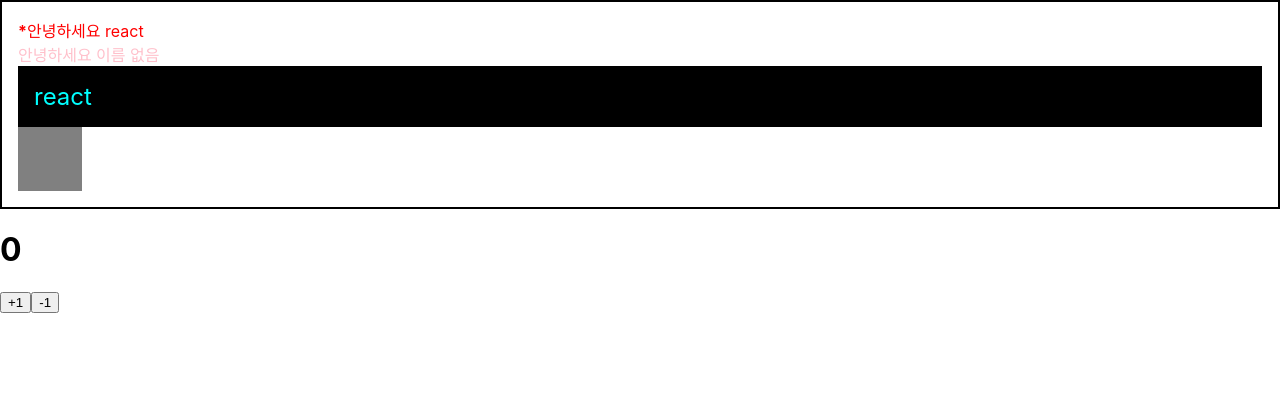
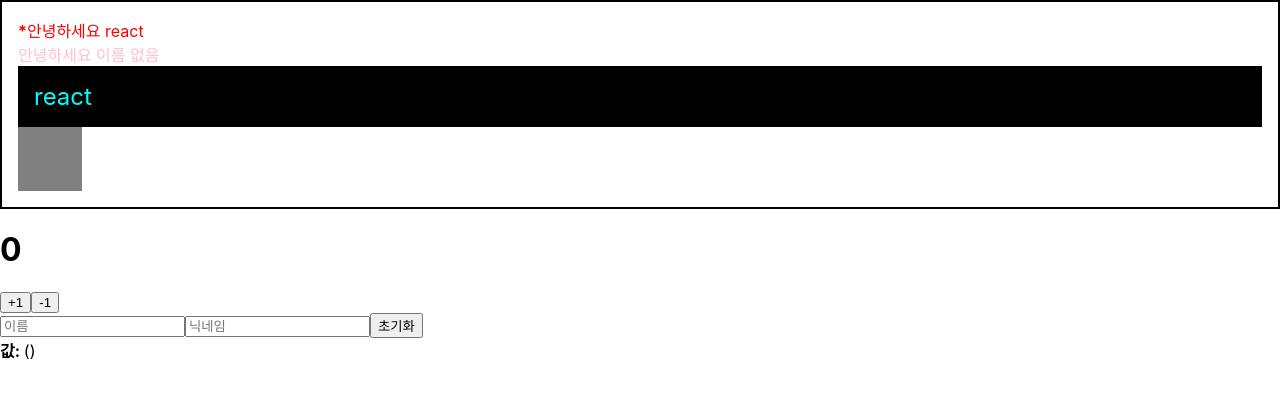
Before and after one commit to JeongIn37/react, a React (Create React App) app: page / in a window 1280 px wide. Shown: the top 398 px of the page. Built offline with nearby package versions, Linux system fonts and the light colour scheme.

Commit message:
input status

```diff
--- a/src/App.js
+++ b/src/App.js
@@ -2,6 +2,7 @@
 import Hello from './Hello';
 import Wrapper from './Wrapper';
 import Counter from './Counter';
+import InputSample from './InputSample';
 import './App.css';
 
 function App() {
@@ -22,6 +23,7 @@
       <div className="gray-box"></div>
     </Wrapper>
     <Counter/>
+    <InputSample/>
     </>
   )
 }
--- /dev/null
+++ b/src/InputSample.js
@@ -0,0 +1,40 @@
+import React, { useState } from 'react';
+
+function InputSample() {
+  const [inputs, setInputs] = useState({
+    name: '',
+    nickname: ''
+  });
+
+  const { name, nickname } = inputs; // 비구조화 할당을 통해 값 추출
+
+  const onChange = (e) => {
+    const { value, name } = e.target; // 우선 e.target 에서 name 과 value 를 추출
+    setInputs({
+      ...inputs, // 기존의 input 객체를 복사한 뒤
+      [name]: value // name 키를 가진 값을 value 로 설정
+    });
+  };
+
+  const onReset = () => {
+    setInputs({
+      name: '',
+      nickname: '',
+    })
+  };
+
+
+  return (
+    <div>
+      <input name="name" placeholder="이름" onChange={onChange} value={name} />
+      <input name="nickname" placeholder="닉네임" onChange={onChange} value={nickname}/>
+      <button onClick={onReset}>초기화</button>
+      <div>
+        <b>값: </b>
+        {name} ({nickname})
+      </div>
+    </div>
+  );
+}
+
+export default InputSample;
```
